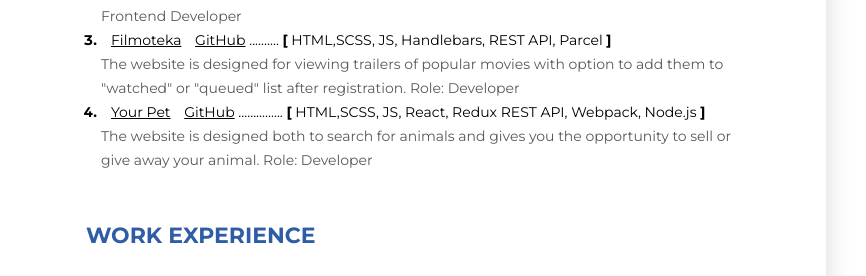
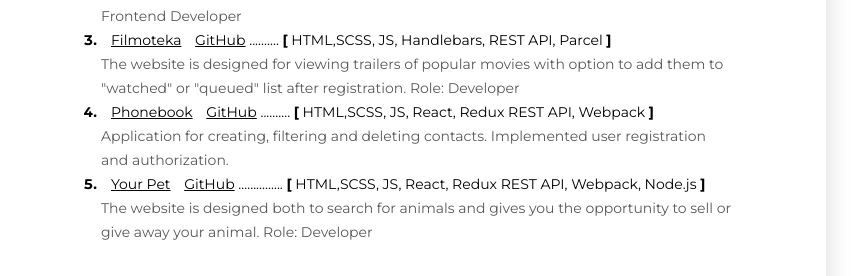
Before and after one commit to Vadim-27/Resume, a plain HTML site: page index.html in a window 1280 px wide. Shown: the part 524-800 px from the top of the page, 414-1280 px from the left. Drawn offline with nearby package versions, Linux system fonts and the light colour scheme.

Commit message:
add/Phonebook

```diff
--- a/index.html
+++ b/index.html
@@ -118,6 +118,36 @@
                 The website is designed for viewing trailers of popular movies
                 with option to add them to "watched" or "queued" list after
                 registration. Role: Developer
+              </p>
+            </li>
+            <li class="projects-item">
+              <span class="project"
+                ><a
+                  href="vadim-27.github.io/Phonebook/"
+                  class="project-link"
+                  target="_blank"
+                  rel="noreferrer noopener"
+                  >Phonebook</a
+                >
+                <a
+                  href="https://github.com/Vadim-27/Phonebook"
+                  class="project-link"
+                  target="_blank"
+                  rel="noreferrer noopener"
+                  >GitHub</a
+                >
+                ..........
+                <span class="project-bracket">[</span> HTML,SCSS, JS, React,
+                Redux REST API, Webpack
+                <span
+                  class="project-bracket"
+                  target="_blank"
+                  rel="noreferrer noopener"
+                  >]</span
+                ></span
+              >
+              <p class="about-project">
+                Application for creating, filtering and deleting contacts. Implemented user registration and authorization.
               </p>
             </li>
             <li class="projects-item">
```
